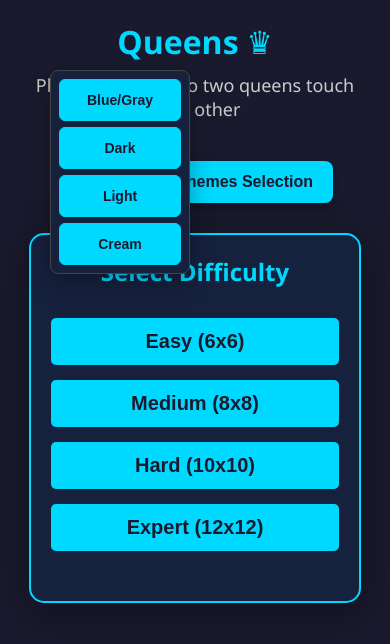
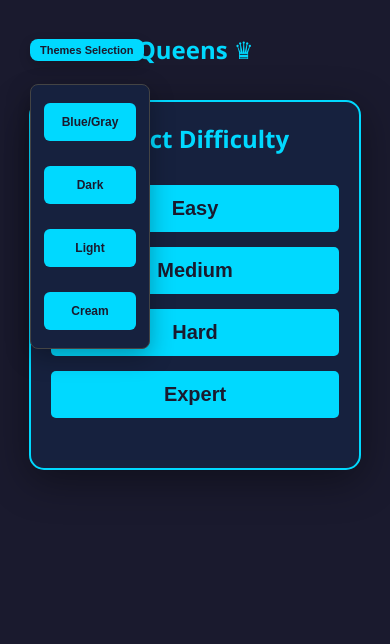
Before and after one commit to NicoSolal/queens-puzzle, a website with bundled scripts: page index.html in a window 390 px wide. Both pictures are taken after a click on the button "Themes Selection". Built offline with nearby package versions, Linux system fonts and the light colour scheme.

Commit message:
Phone ui 3

```diff
--- a/css/style.css
+++ b/css/style.css
@@ -23,23 +23,6 @@ body {
   flex-direction: column;
   align-items: center;
   padding: 20px;
-}
-
-/* Header */
-header {
-  text-align: center;
-  margin-bottom: 30px;
-}
-
-header h1 {
-  font-size: 48px;
-  color: #00d9ff;
-  margin-bottom: 10px;
-}
-
-header p {
-  font-size: 18px;
-  color: #ccc;
 }
 
 /* Game container */
@@ -112,6 +95,96 @@ header p {
   background-color: rgba(241, 196, 15, 0.3) !important;
   transform: scale(1.1);
   z-index: 10;
+}
+
+/* Top bar */
+/* --- Top Bar Navigation --- */
+#top-bar {
+  position: relative; /* Essential for the absolute positioning of the theme group */
+  display: flex;
+  justify-content: center; /* This puts the header in the EXACT middle */
+  align-items: center;
+  width: 100%;
+  min-height: 80px;
+  padding: 10px 20px;
+}
+
+#theme-container {
+  position: absolute;
+  left: 20px; /* Pinned to the top left */
+  top: 50%;
+  transform: translateY(-50%);
+  display: flex;
+  flex-direction: column;
+}
+
+header {
+  margin-bottom: 0; /* Remove old margin to keep top bar thin */
+}
+
+header h1 {
+  font-size: 40px; /* Slightly smaller than your original 48px for better fit */
+  margin: 0;
+  transition: font-size 0.3s ease;
+}
+
+#tagline {
+  font-size: 16px;
+  margin-top: 5px;
+}
+
+#theme-btn {
+  margin: 0;
+  padding: 8px 15px;
+  font-size: 14px;
+}
+
+/* Fix the menu to appear relative to the group */
+#theme-menu {
+  position: absolute;
+  top: 45px;
+  left: 0;
+  background-color: #16213e; /* Match your bg-secondary */
+  border: 1px solid #444;
+  border-radius: 8px;
+  padding: 8px;
+  z-index: 1000;
+  display: none; /* Controlled by .show or JS */
+  flex-direction: column;
+  gap: 5px;
+}
+
+#theme-menu.show {
+  display: flex;
+}
+
+/* --- MOBILE RESPONSIVE FIXES --- */
+@media (max-width: 480px) {
+  #top-bar {
+    min-height: 60px;
+    padding: 5px 10px;
+  }
+
+  #theme-container {
+    left: 10px;
+  }
+
+  header h1 {
+    font-size: 24px; /* Title shrinks significantly to stay centered */
+  }
+
+  #tagline {
+    display: none; /* Hide tagline on tiny screens to save height */
+  }
+
+  #theme-btn {
+    padding: 5px 10px;
+    font-size: 11px; /* Smaller button */
+  }
+
+  #theme-menu {
+    min-width: 120px;
+  }
 }
 
 /* Side panel */
@@ -193,24 +266,6 @@ button:disabled {
   background-color: #555;
   cursor: not-allowed;
   transform: none;
-}
-
-/* Responsive design */
-@media (max-width: 768px) {
-  #game-container {
-    flex-direction: column;
-    align-items: center;
-  }
-
-  header h1 {
-    font-size: 36px;
-  }
-
-  .cell {
-    width: 50px;
-    height: 50px;
-    font-size: 28px;
-  }
 }
 
 .overlay {
@@ -368,10 +423,6 @@ button.secondary {
     gap: 15px;
   }
 
-  header h1 {
-    font-size: 32px; /* Smaller title for phones */
-  }
-
   .menu-card {
     width: 95%; /* Menu takes up more screen space on mobile */
     padding: 20px;
--- a/css/themes.css
+++ b/css/themes.css
@@ -140,84 +140,100 @@ hr {
   color: var(--text-muted);
 }
 
-/* Theme selector styles */
-#theme-selector {
-  position: fixed;
-  top: 20px;
+/* --- Updated Structural Layout --- */
+
+#top-bar {
+  position: relative;
+  display: flex;
+  justify-content: center; /* This centers the title in the exact middle */
+  align-items: center;
+  width: 100%;
+  padding: 15px 20px;
+  min-height: 90px;
+}
+
+#theme-container {
+  position: absolute;
   left: 20px;
-  z-index: 1000;
+  top: 50%;
+  transform: translateY(-50%);
+  z-index: 1001;
+}
+
+header {
+  text-align: center;
+  margin: 0; /* Remove margins that push the title off-center */
+}
+
+header h1 {
+  font-size: 42px; /* Desktop size */
+  color: var(--accent-primary);
+  margin: 0;
+  line-height: 1;
 }
 
 #theme-btn {
-  position: absolute;
-  left: 50px;
-  padding: 12px 20px;
+  padding: 8px 16px;
   border-radius: 8px;
-  font-size: 16px;
+  font-size: 14px;
   font-weight: 600;
   margin: 0;
-  box-shadow: 0 4px 12px rgba(0, 0, 0, 0.3);
-  min-width: 100px;
-}
-
-@media (max-width: 768px) {
-  #theme-btn {
-    position: relative;
-    top: 0;
-    right: 0;
-    margin: 10px auto;
-  }
-
-  #theme-menu {
-    top: 45px;
-  }
+  box-shadow: 0 4px 12px rgba(0, 0, 0, 0.2);
 }
 
 #theme-menu {
-  position: absolute;
-  top: 70px;
-  left: 50px;
+  position: fixed;
+  top: 40px;
   background-color: var(--bg-secondary);
   border-radius: 8px;
   padding: 8px;
   box-shadow: 0 8px 24px rgba(0, 0, 0, 0.3);
   display: none;
   flex-direction: column;
-  gap: 6px;
-  min-width: 140px;
+  gap: 0px;
+  min-width: 150px;
   border: 1px solid var(--border-color);
+  z-index: 1002;
 }
 
 #theme-menu.show {
   display: flex;
 }
 
+/* --- PHONE VERSION (Way smaller fonts) --- */
+@media (max-width: 480px) {
+  #top-bar {
+    min-height: 60px;
+    padding: 10px;
+  }
+
+  #theme-container {
+    left: 10px;
+  }
+
+  header h1 {
+    font-size: 22px; /* Way smaller as requested */
+  }
+
+  header p {
+    display: none; /* Hide tagline on phone to save space */
+  }
+
+  #theme-btn {
+    padding: 5px 10px;
+    font-size: 11px; /* Smaller button */
+    min-width: 70px;
+  }
+
+  #theme-menu {
+    top: 35px;
+    min-width: 130px;
+  }
+}
+
 .theme-option {
   padding: 12px 16px;
   border-radius: 6px;
-  cursor: pointer;
-  transition: all 0.2s;
-  text-align: center;
-  background-color: var(--bg-cell);
-  color: var(--text-primary);
-  border: 1px solid var(--border-color);
-  margin: 0;
-  font-size: 14px;
-  font-weight: 500;
+  font-size: 12px;
+  background-color: var(--accent-primary);
 }
-
-.theme-option:hover {
-  background-color: var(--bg-cell-hover);
-  transform: translateY(-2px);
-}
-
-.theme-option.active {
-  background-color: var(--accent-primary);
-  color: var(--bg-primary);
-  border-color: var(--accent-primary);
-  font-weight: 600;
-}
-
-.theme-option.active:hover {
-  background-color: var(--accent-secondary);
-}
--- a/index.html
+++ b/index.html
@@ -12,11 +12,8 @@
   </head>
   <body>
     <div id="app">
-      <header>
-        <h1>Queens ♛</h1>
-        <p>Place queens so no two queens touch each other</p>
-      </header>
-
+      <div id="top-bar">
+        <div id="theme-container">
           <button id="theme-btn" title="Change Theme">Themes Selection</button>
           <div id="theme-menu">
             <button class="theme-option" data-theme="default" data-id="default">
@@ -32,21 +29,21 @@
               Cream
             </button>
           </div>
+        </div>
+        <header>
+          <h1>Queens ♛</h1>
+          <p>Place queens so no two queens touch each other</p>
+        </header>
+      </div>
 
       <div id="main-menu" class="screen-container">
         <div class="menu-card">
           <h2>Select Difficulty</h2>
           <div class="menu-options">
-            <button class="menu-btn" data-difficulty="easy">Easy (6x6)</button>
-            <button class="menu-btn" data-difficulty="medium">
-              Medium (8x8)
-            </button>
-            <button class="menu-btn" data-difficulty="hard">
-              Hard (10x10)
-            </button>
-            <button class="menu-btn" data-difficulty="expert">
-              Expert (12x12)
-            </button>
+            <button class="menu-btn" data-difficulty="easy">Easy</button>
+            <button class="menu-btn" data-difficulty="medium">Medium</button>
+            <button class="menu-btn" data-difficulty="hard">Hard</button>
+            <button class="menu-btn" data-difficulty="expert">Expert</button>
           </div>
         </div>
       </div>
```
Lines whose indentation alone changed are shown as unchanged.
